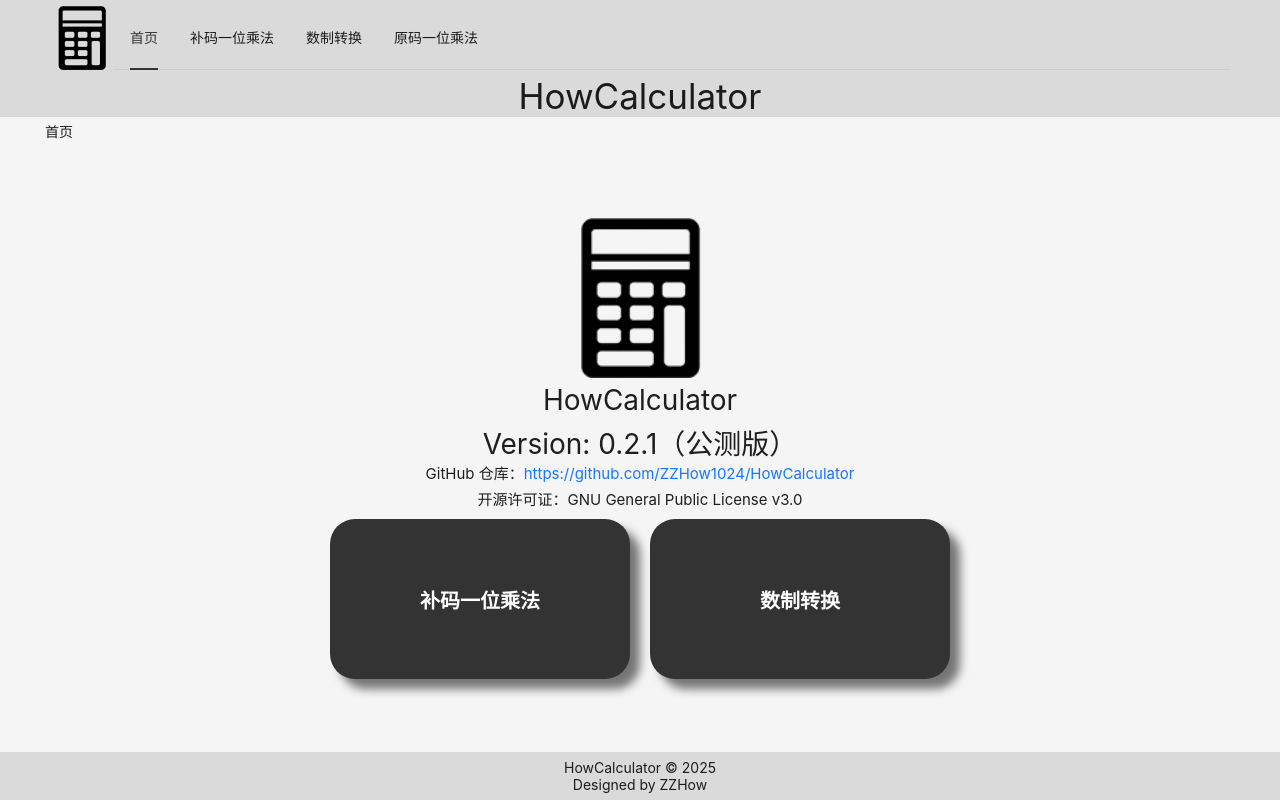
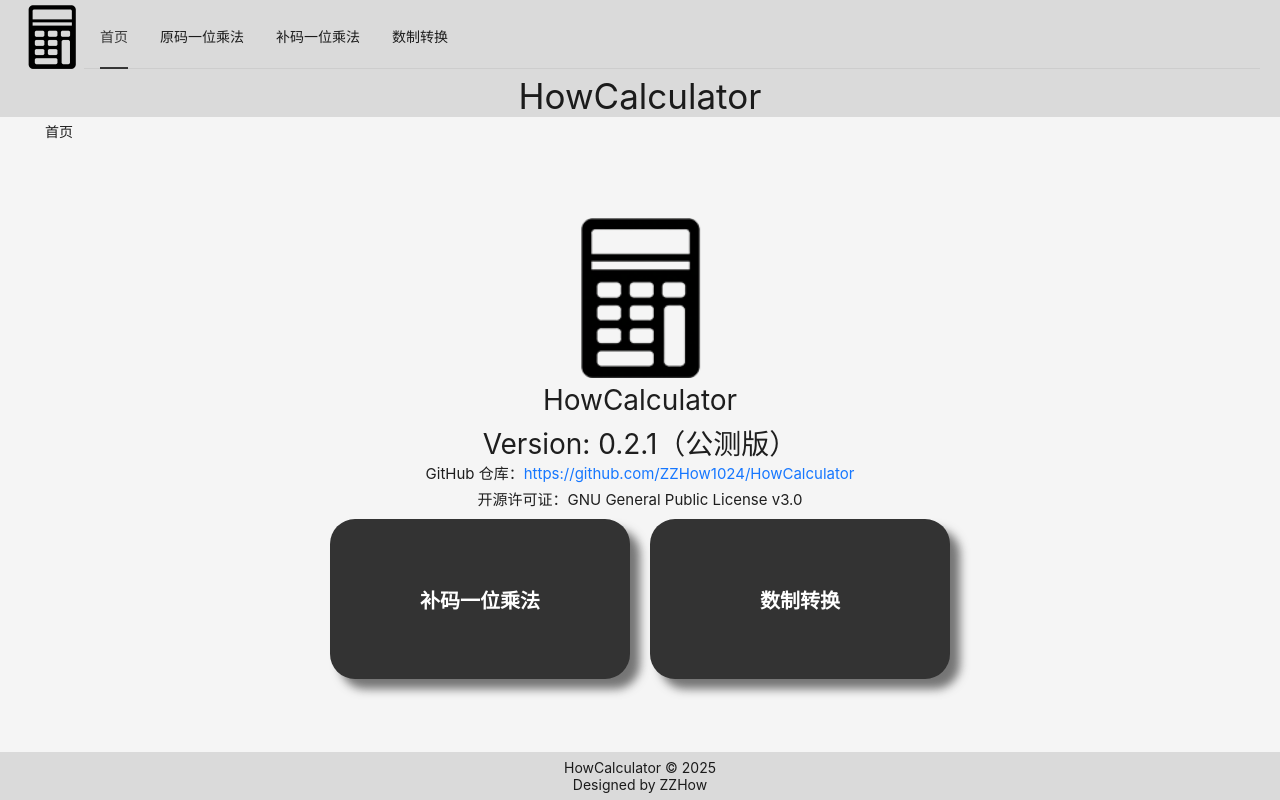
Before and after one commit to ZZHow1024/HowCalculator, a React (Vite) app: page /#/ in a window 1280 px wide. Built offline with nearby package versions, Linux system fonts and the light colour scheme.

Commit message:
feat: add GlobalHeader component to the project

```diff
--- a/src/App.jsx
+++ b/src/App.jsx
@@ -1,23 +1,13 @@
 import React from "react";
 import "@/App.scss";
-import { Outlet, useLocation, useNavigate } from "react-router-dom";
+import { Outlet, useLocation } from "react-router-dom";
 import { Content, Header, Footer } from "antd/es/layout/layout";
-import { ConfigProvider, Layout, Menu } from "antd";
-
-const items = [
-  { key: "/", label: "首页" },
-  { key: "/booth-multiplication-calculator", label: "补码一位乘法" },
-  { key: "/number-base-conversion", label: "数制转换" },
-  { key: "/sign-magnitude-multiplication-calculator", label: "原码一位乘法" },
-];
+import { ConfigProvider, Layout } from "antd";
+import GlobalHeader from "@/components/GlobalHeader/GlobalHeader.jsx";
 
 function App() {
-  const navigate = useNavigate();
   const location = useLocation();
 
-  const switchRouter = (item) => {
-    navigate(item.key);
-  };
   return (
     <div id="App">
       <ConfigProvider
@@ -30,14 +20,7 @@ function App() {
       >
         <Layout className="layout">
           <Header className="header">
-            <div className="logo" onClick={() => navigate("/")} />
-            <Menu
-              className="menu"
-              mode="horizontal"
-              selectedKeys={[location.pathname]}
-              items={items}
-              onClick={switchRouter}
-            />
+            <GlobalHeader selectedKey={location.pathname} />
           </Header>
           <Content className="content-container">
             <div className="title">HowCalculator</div>
--- a/src/App.scss
+++ b/src/App.scss
@@ -23,23 +23,7 @@ body {
             display: flex;
             align-items: center;
             height: $header-height;
-            color: $header-text-color;
             background: $header-color;
-
-            .logo {
-                cursor: pointer;
-                height: 64px;
-                width: 64px;
-                background-image: url("assets/HowCalculator.png");
-                background-size: 100% 100%;
-            }
-
-            .menu {
-                flex: 1;
-                min-width: 0;
-                color: $header-text-color;
-                background: rgba(0, 0, 0, 0);
-            }
         }
 
         .content-container {
--- /dev/null
+++ b/src/components/GlobalHeader/GlobalHeader.jsx
@@ -0,0 +1,32 @@
+import "./GlobalHeader.scss";
+import { Menu } from "antd";
+import React from "react";
+import { useNavigate } from "react-router-dom";
+
+const items = [
+  { key: "/", label: "首页" },
+  { key: "/sign-magnitude-multiplication-calculator", label: "原码一位乘法" },
+  { key: "/booth-multiplication-calculator", label: "补码一位乘法" },
+  { key: "/number-base-conversion", label: "数制转换" },
+];
+
+export default function GlobalHeader(props) {
+  const navigate = useNavigate();
+
+  const switchRouter = (item) => {
+    navigate(item.key);
+  };
+
+  return (
+    <div id="GlobalHeader">
+      <div className="logo" onClick={() => navigate("/")} />
+      <Menu
+        className="menu"
+        mode="horizontal"
+        selectedKeys={[props.selectedKey]}
+        items={items}
+        onClick={switchRouter}
+      />
+    </div>
+  );
+}
--- /dev/null
+++ b/src/components/GlobalHeader/GlobalHeader.scss
@@ -0,0 +1,26 @@
+#GlobalHeader {
+  $header-text-color: rgb(221, 221, 221);
+
+  position: absolute;
+  top: 0;
+  left: 0;
+  right: 0;
+  display: flex;
+  align-items: center;
+  margin: 5px 20px;
+
+  .logo {
+    cursor: pointer;
+    height: 64px;
+    width: 64px;
+    background-image: url("@/assets/HowCalculator.png");
+    background-size: 100% 100%;
+  }
+
+  .menu {
+    flex: 1;
+    min-width: 0;
+    color: $header-text-color;
+    background: rgba(0, 0, 0, 0);
+  }
+}
```
